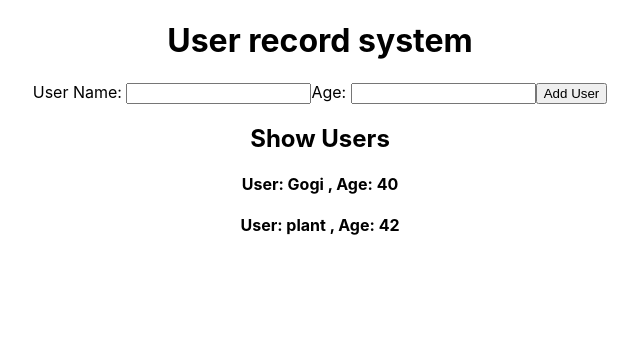
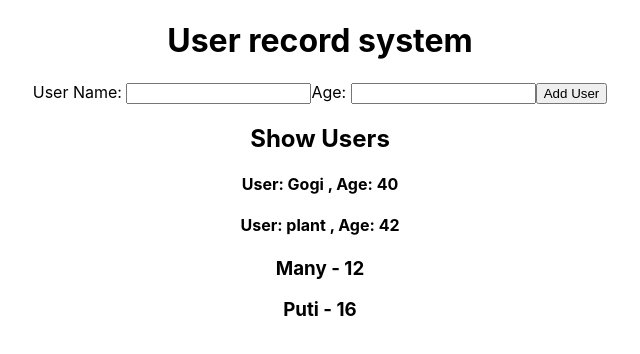
Before and after one commit to michael-ryk/react-all-concept-in-one-project, a React (Create React App) app: page / in a window 1280 px wide. Shown: the top 354 px of the page, without its empty margins (320-960 px from the left). Built offline with nearby package versions, Linux system fonts and the light colour scheme.

Commit message:
Add print of dummy users list

```diff
--- /dev/null
+++ b/src/components/Modules/ShowDummyUsers.jsx
@@ -0,0 +1,17 @@
+import peopleList from '../../dummyArrays/listOfPeiple';
+
+function ShowDummyUsers() {
+
+return (
+  <>
+    {peopleList.filter(item => item.age < 20).map(item => {
+      return (
+        <h3 key={item.id}>{item.name} - {item.age}</h3>
+      );
+    })}
+  </>
+);
+
+}
+
+export default ShowDummyUsers;
--- a/src/components/UI/UserModule.jsx
+++ b/src/components/UI/UserModule.jsx
@@ -1,5 +1,6 @@
 import { useState } from 'react';
 import AddUser from '../Modules/AddUser';
+import ShowDummyUsers from '../Modules/ShowDummyUsers';
 import ShowUsers from '../Modules/ShowUsers';
 
 function UserModule() {
@@ -19,6 +20,7 @@ function UserModule() {
       <h1>User record system</h1>
       <AddUser addUser={addToList} />
       <ShowUsers usersList={usersList} />
+      <ShowDummyUsers />
     </>
   );
 }
--- /dev/null
+++ b/src/dummyArrays/listOfPeiple.js
@@ -0,0 +1,24 @@
+const peopleList = [
+  {
+    id: 1,
+    name: "John",
+    age: 35
+  },
+  {
+    id: 2,
+    name: "Many",
+    age: 12
+  },
+  {
+    id: 3,
+    name: "Puti",
+    age: 16
+  },
+  {
+    id: 4,
+    name: "Clamp",
+    age: 45
+  },
+];
+
+export default peopleList;
```
